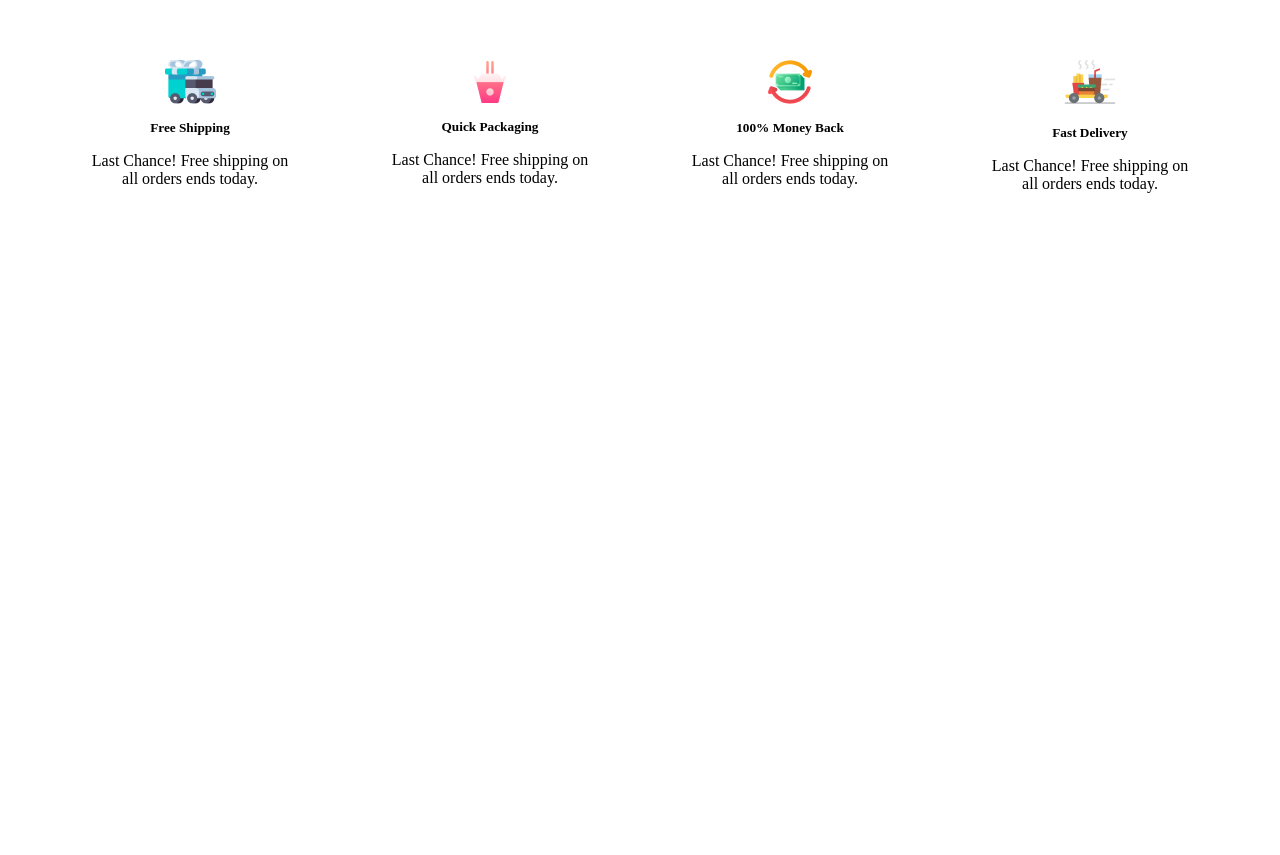
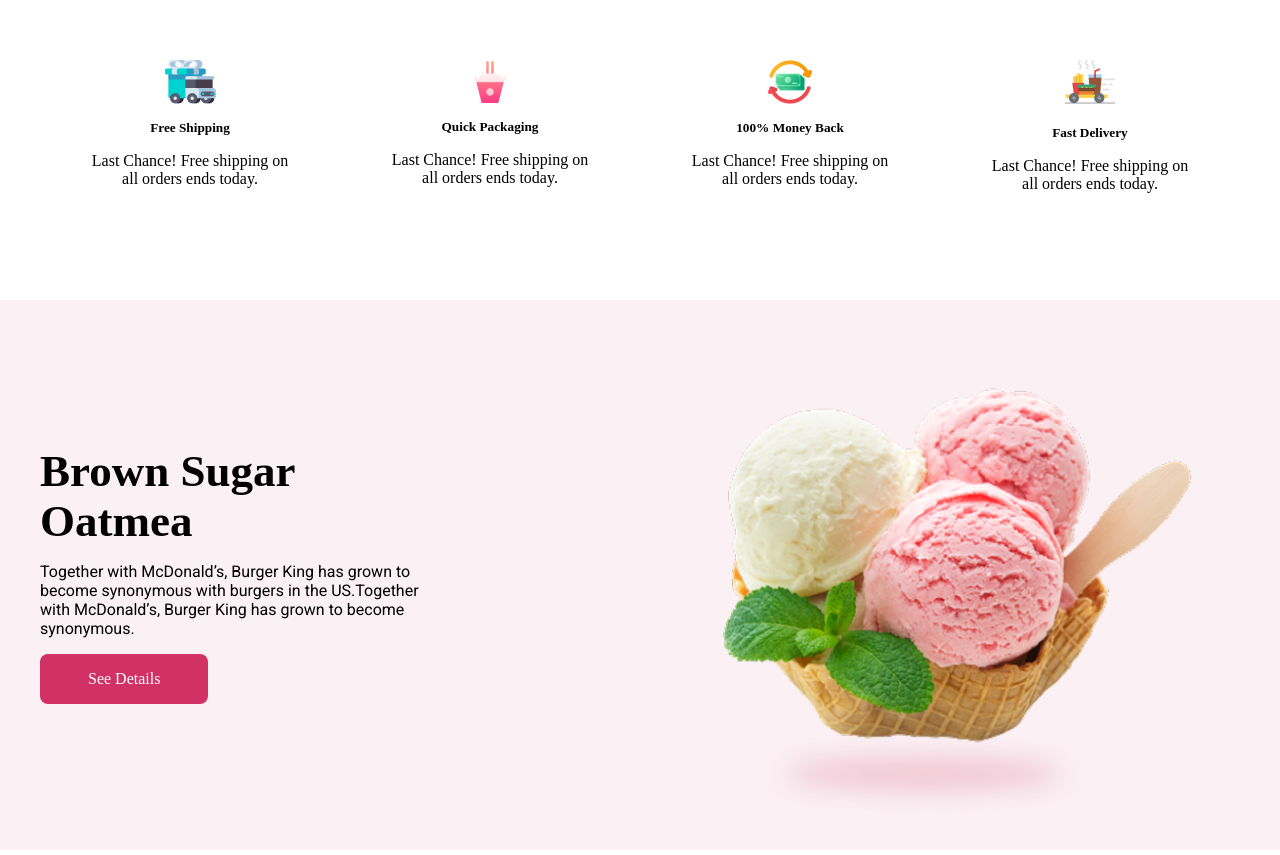
Before and after one commit to Qurbonoff11/Polar-Ice-cream-Clone, a website: page pug/index.pug in a window 1280 px wide. Shown: the part 864-1719 px from the top of the page. Before the commit the page ends 1164 px from the top, so only its background shows below. Drawn offline with nearby package versions, Linux system fonts and the light colour scheme; files that its build step writes are made by us from their sources; files whose address does not match are found by name; a web font is replaced by a local one.

Commit message:
3 chi section tugadi

```diff
--- a/pug/index.pug
+++ b/pug/index.pug
@@ -26,5 +26,6 @@ html(lang="en")
     //- SECTIONS
     include ./layout/main/sec-1.pug
     include ./layout/main/sec-2.pug
+    include ./layout/main/sec-3.pug
 
     script(src="./js/script.js")
--- /dev/null
+++ b/pug/layout/main/sec-3.pug
@@ -0,0 +1,8 @@
+section.see-Details
+  .container
+    .left--side
+      h2 Brown Sugar Oatmea
+      p Together with McDonald’s, Burger King has grown to become synonymous with burgers in the US.Together with McDonald’s, Burger King has grown to become synonymous.
+      button.buy-now-btn See Details
+    .right--side
+      .img-cont
--- /dev/null
+++ b/scss/layouts/main/_sec-3.scss
@@ -0,0 +1,44 @@
+@use "../../mixins" as *;
+@use "../../variables" as *;
+
+.see-Details{
+  width: 100%;
+  height: 550px;
+  background-color: $bg-openpink;
+}
+
+.see-Details .container{
+  display: flex;
+  justify-content: space-between;
+  align-items: center;
+}
+
+.see-Details .container .left--side{
+  display: flex;
+  justify-content: center;
+  align-items: start;
+  flex-direction: column;
+  gap: 1rem;
+}
+
+.see-Details .container .left--side h2{
+  font-size: $fs-45;
+  font-family: $Hind-Madurai;
+  width: 50%;
+  line-height: 50px;
+}
+
+.see-Details .container .left--side p{
+  font-size: $fs-16;
+  font-family: $roboto;
+  width: 70%;
+}
+
+.see-Details .container .right--side .img-cont{
+  width: 40rem;
+  height: 35rem;
+  background-image: url("../assets/img/ice-cream-2.png");
+  background-position: center;
+  background-repeat: no-repeat;
+  background-size: cover;
+}
--- a/scss/style.scss
+++ b/scss/style.scss
@@ -4,3 +4,4 @@
 @use "./layouts/components/header";
 @use "./layouts/main/sec-1";
 @use "./layouts/main/sec-2";
+@use "./layouts/main/sec-3";
```
Also changed, not shown: assets/img/ice-cream-2.png (added), assets/img/nWvlMBTo86-removebg-preview.png (deleted), index.html, style/style.css, 1 other file.
